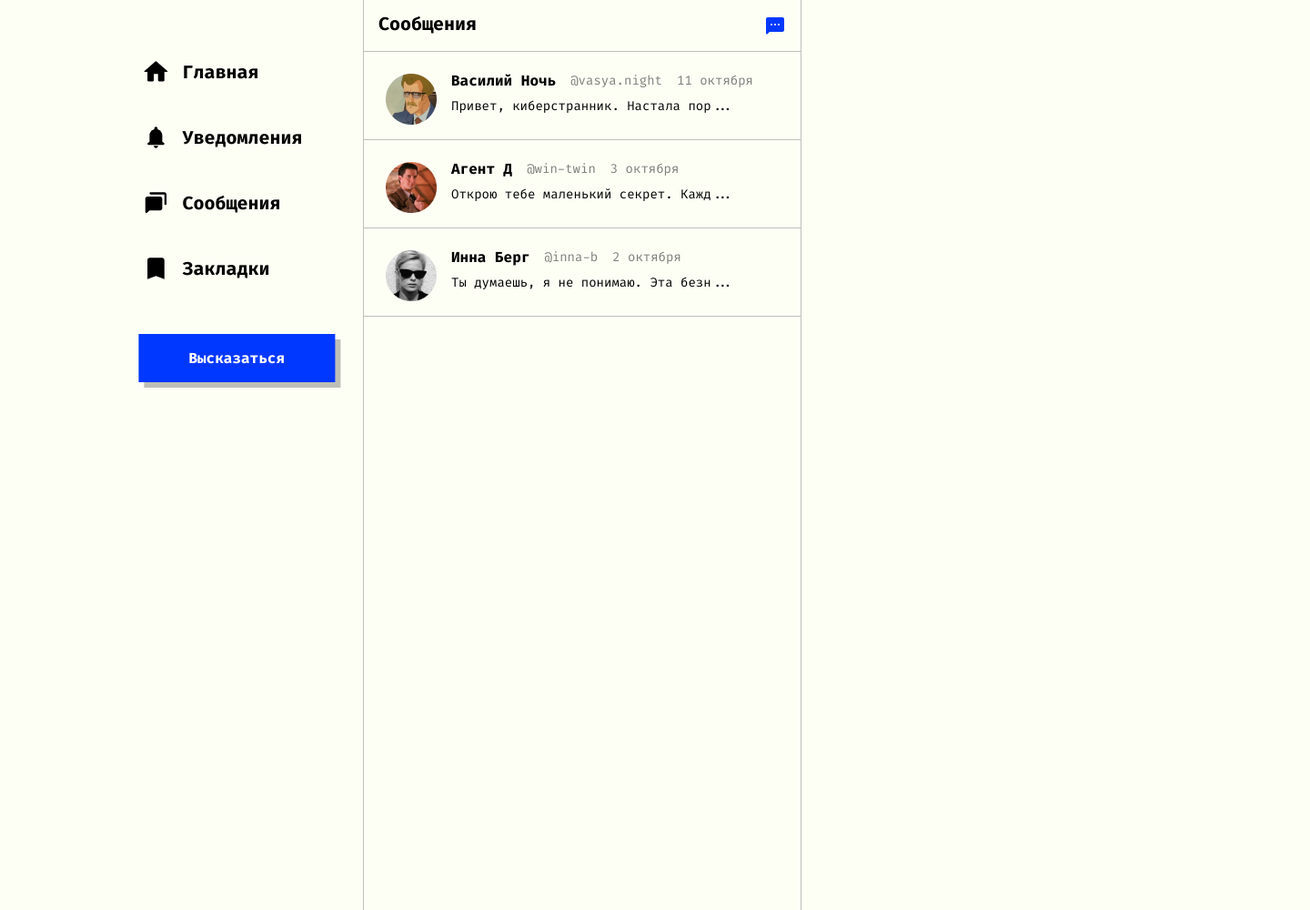
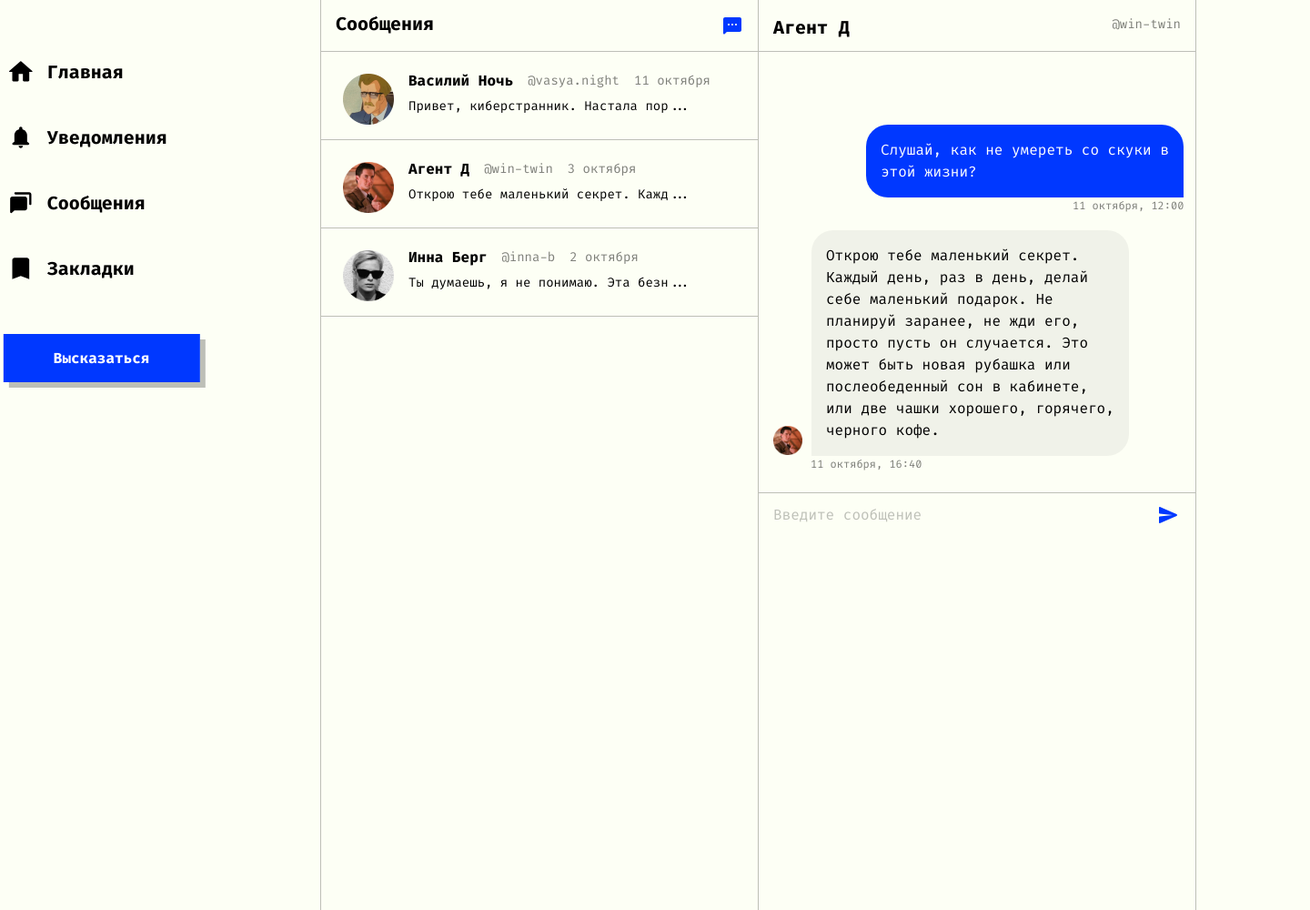
Before and after one commit to lilyakhmetova/hse-twi, a plain HTML site: page chat.html in a window 1280 px wide. Shown: the whole page at 91% size, 1440 px wide, since content can reach past the window. Drawn offline with Linux system fonts and the light colour scheme.

Commit message:
добавила основную часть и часть справа

```diff
--- a/chat.html
+++ b/chat.html
@@ -66,6 +66,22 @@
       </div>
     </article>
   </main>
-
+  <div class="chatbox">
+    <header class="chatbox__header">
+      <h2>Агент Д</h2>
+      <span>@win-twin</span>
+    </header>
+      <p>Слушай, как не умереть со скуки в этой жизни?</p>
+      <span class="data">11 октября, 12:00</span>
+      <div class="message">
+        <img class="story__user-ava" src="img/ava-dale.png" alt="">
+        <p>Открою тебе маленький секрет. Каждый день, раз в день, делай себе маленький подарок. Не планируй заранее, не жди его, просто пусть он случается. Это может быть новая рубашка или послеобеденный сон в кабинете, или две чашки хорошего, горячего, черного кофе.</p>
+        <span>11 октября, 16:40</span>
+      </div>
+      <div class="typemessage">
+        <h2>Введите сообщение</h2>
+        <img src="img/icons8-sent 1.svg" alt="Отправить сообщение">
+      </div>
+  </div>
 </body>
 </html>
--- a/styles/chat.css
+++ b/styles/chat.css
@@ -5,6 +5,7 @@
 body {
   font-family: 'Fira Code', monospace;
   background-color: #FDFFF5;
+  width: 1440px;
 }
 
 
@@ -16,7 +17,7 @@ body {
 nav {
   position: fixed;
   left: calc((100vw - 480px)/2);
-  transform: translateX(-100%);
+  transform: translateX(-160%);
   padding: 24px 32px 0px 0px;
   margin-top: 24px;
 }
@@ -105,7 +106,7 @@ nav a {
 main {
   width: 480px;
   min-height: 100vh;
-  margin: 0 auto;
+  margin-left: 352px;
   border-left: 1px solid rgba(0, 0, 0, 0.25);
   border-right: 1px solid rgba(0, 0, 0, 0.25);
   padding-bottom: 25vh;
@@ -174,3 +175,95 @@ article:hover {
 }
 
 /* CHAT */
+
+.chatbox {
+  position: absolute;
+  min-height: 100vh;
+  width: 480px;
+  right: calc((100vw - 480px)/2);
+  top: 0;
+  left: 834px;
+  border-right: 1px solid rgba(0, 0, 0, 0.25);
+  padding-bottom: 25vh;
+}
+
+.chatbox__header {
+  display: flex;
+  justify-content: space-between;
+  padding: 20px 16px 16px 16px;
+  border-bottom: 1px solid rgba(0, 0, 0, 0.25);
+}
+
+.chatbox__header h2 {
+  font-weight: bold;
+  font-size: 20px;
+}
+
+.chatbox__header span {
+  font-size: 14px;
+  color: rgba(0, 0, 0, 0.5);
+}
+
+.chatbox p {
+  width: 317px;
+  font-size: 16px;
+  background: #0038FF;
+  padding: 16px;
+  border-radius: 24px 24px 0px 24px;
+  color: #FFFFFF;
+  line-height: 24px;
+  margin-left: 118px;
+  margin-top: 80px;
+}
+
+.message {
+}
+
+.message p {
+  width: 317px;
+  font-size: 16px;
+  background: rgba(0, 0, 0, 0.05);
+  padding: 16px;
+  border-radius: 24px 24px 24px 0px;
+  color: #000000;
+  line-height: 24px;
+  margin-left: 58px;
+  margin-top: 20px;
+}
+
+.message img {
+  width: 32px;
+  height: 32px;
+  position: absolute;
+  top: 468px;
+  margin-left: 16px;
+}
+
+.chatbox span.data {
+  font-size: 12px;
+  color: rgba(0, 0, 0, 0.5);
+  margin-left: 345px;
+}
+
+.message span {
+  font-size: 12px;
+  color: rgba(0, 0, 0, 0.5);
+  margin-left: 57px;
+}
+
+.typemessage {
+  margin-top: 24px;
+  border-top: 1px solid rgba(0, 0, 0, 0.25);
+  display: flex;
+  justify-content: space-between;
+}
+
+.typemessage h2 {
+  color: rgba(0, 0, 0, 0.25);
+  font-size: 16px;
+  padding: 16px;
+}
+
+.typemessage img {
+  margin-right: 18px;
+}
```
Also changed, not shown: img/icons8-sent 1.svg (added).
